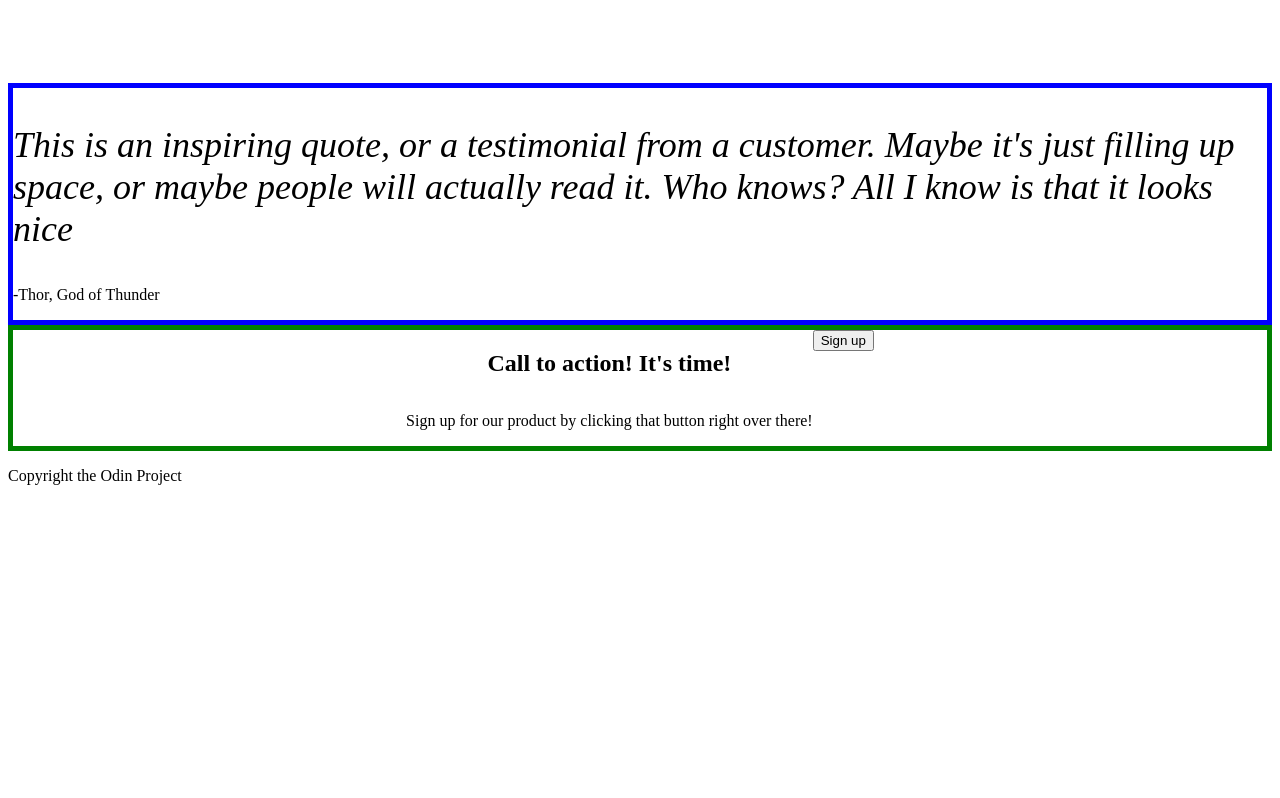
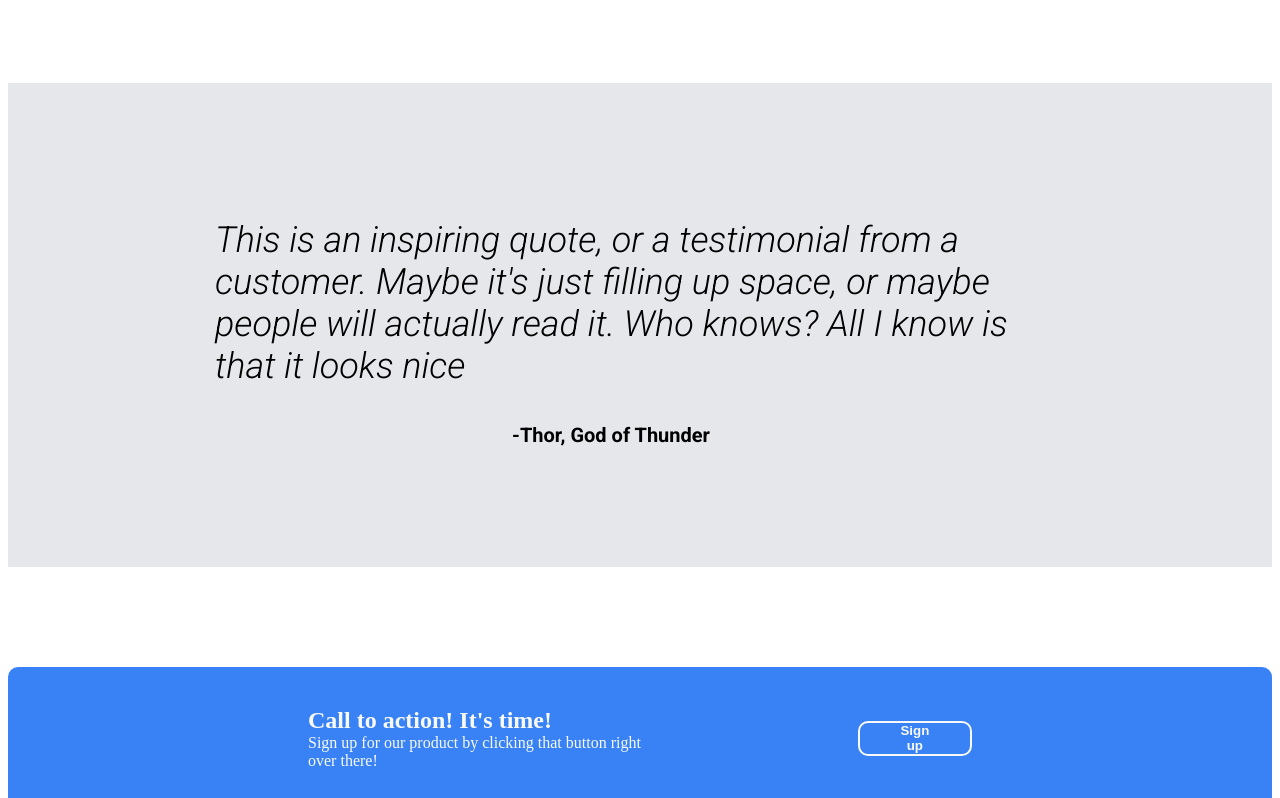
Before and after one commit to MattE-BB/landingpagefound, a website: page src/index.html in a window 1280 px wide. Shown: the part 980-1778 px from the top of the page. Before the commit the page ends 1481 px from the top, so only its background shows below. Drawn offline with nearby package versions, Linux system fonts and the light colour scheme; files that its build step writes are made by us from their sources.

Commit message:
Completed except for footer

```diff
--- a/src/index.html
+++ b/src/index.html
@@ -66,13 +66,13 @@
     <!--End of Information Section-->
 
     <!--Beginning of Quote Section-->
-    <div class="container container--quote"></div>
+    <div class="container container--quote">
         <div class="quote-text">
             <div class="quote-text__para">
                 <p>This is an inspiring quote, or a testimonial from a customer. Maybe it's just filling up space, or maybe people will actually read it. Who knows? All I know is that it looks nice</p>
             </div>
-            <div class="quote__author">
-                    <p>-Thor, God of Thunder</p>
+            <div class="quote-text__author">
+                <p>-Thor, God of Thunder</p>
             </div>
         </div>
     </div>
@@ -80,12 +80,14 @@
 
     <!--Beginning of Call to Action Section-->
     <div class="container container--cta">
-        <div class="cta-text">
-            <h2 class="cta-text__title">Call to action! It's time!</h2>
-            <p class="cta-text__para">Sign up for our product by clicking that button right over there!</p>
-        </div>
-        <div class="cta-button__signup">
-            <button>Sign up</button>
+        <div class="container--cta-inner-box">
+            <div class="cta-text">
+                <h2 class="cta-text__title">Call to action! It's time!</h2>
+                <p class="cta-text__para">Sign up for our product by clicking that button right over there!</p>
+            </div>
+            <div class="cta-button">
+                <button class="cta-button__signup">Sign up</button>
+            </div>
         </div>
     </div>
     <!--End of Call to Action Section-->
--- a/src/sass/style.scss
+++ b/src/sass/style.scss
@@ -16,12 +16,15 @@ body {
     background-color: #1f2937;
     font-family: 'Roboto', sans-serif;
     display: flex;
-    justify-content: center;
     padding-bottom: 100px;
 }
 
 .header {
     display: flex;
+    justify-content: space-between;
+    width: 1070px;
+    margin: auto;
+
 
     &__logo {
         color: #f9faf8;
@@ -34,6 +37,9 @@ body {
     &__links {
         color: #e5e7eb;
         font-size: 18px;
+        display: flex;
+
+
     }
 }
 
@@ -47,6 +53,7 @@ body {
     justify-content: center;
     padding-bottom: 100px;
     gap: 80px;
+    margin: 0px;
 }
 
 .hero-intro {
@@ -134,18 +141,23 @@ body {
 .container--quote {
     background-color: #e5e7eb;
     font-family: 'Roboto', sans-serif;
+    padding: 100px 0;
 }
+
 .quote-text {
-    border: 5px solid blue;
 
     &__para {
         font-size: 36px;
         font-style: italic;
+        margin: auto;
+        width: 850px;
     }
 
     &__author {
-        font-size: 16px;
+        font-size: 20px;
         font-weight: bold;
+        width: 760px;
+        margin-left: auto;
 
     }
 }
@@ -154,34 +166,52 @@ body {
 
 /* Call to Action Section */
 
+
 .container--cta {
-    border: 5px solid green;
     display: flex;
+    margin: 100px 0;
     justify-content: center;
-    &__title {
-        color:white;
-    }
+}
+
+.container--cta-inner-box {
+    background-color: #3882f6;
+    padding: 40px 300px;
+    display: flex;
+    gap: 200px;
+    border-radius: 10px;
+
 }
 
 .cta-text {
     display: flex;
     flex-direction: column;
-    align-items: center;
 
     &__title {
+        margin: 0;
+        color: #f9faf8;
 
     }
 
     &__para {
+        margin: 0;
+        color: #f9faf8;
 
     }
 }
 
 .cta-button {
     display: flex;
+    align-items: center;
+
 
     &__signup {
-
+        height: 35px;
+        background-color: #3882f6;
+        color: #f9faf8;
+        font-weight: bold;
+        border-radius: 10px;
+        border: 2px solid #f9faf8;
+        padding: 0px 40px;
     }
 }
 
@@ -198,5 +228,5 @@ a {
 ul {
     list-style-type: none;
     display: inline-flex;
-    gap: 10px
+    gap: 20px
 }
```
